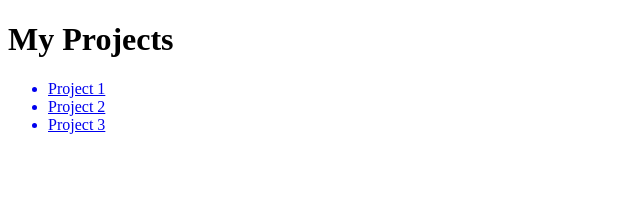
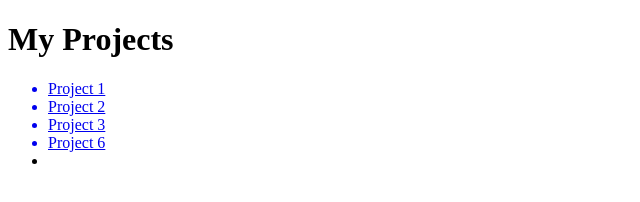
Before and after one commit to andrewxm/andrewxm.github.io, a plain HTML site: page index.html in a window 1280 px wide. Shown: the whole page, without its empty margins (0-640 px from the left). Drawn offline with Linux system fonts and the light colour scheme.

Commit message:
Update index.html

```diff
--- a/index.html
+++ b/index.html
@@ -14,6 +14,6 @@
       <a href="project1.html"><li>Project 1</li></a>
       <a href="project2.html"><li>Project 2</li></a>
       <a href="project3.html"><li>Project 3</li></a>
-
+      <a href="project6/project6.html"><li>Project 6<li></a>
     </ul>
   </body>
```
